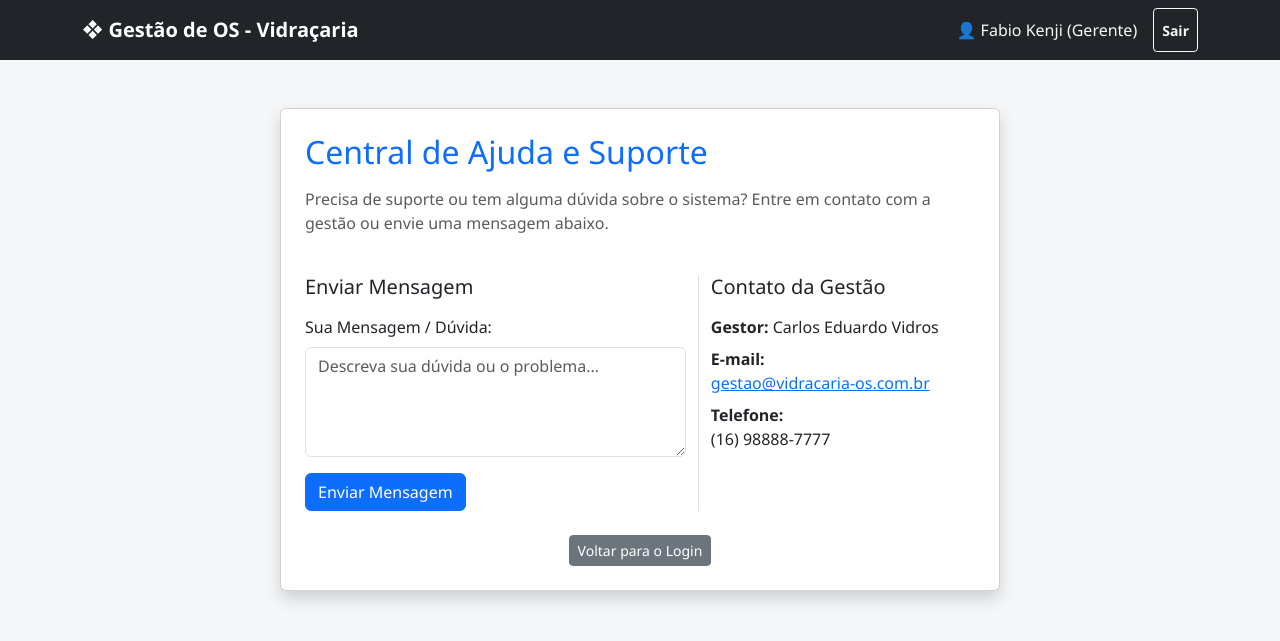
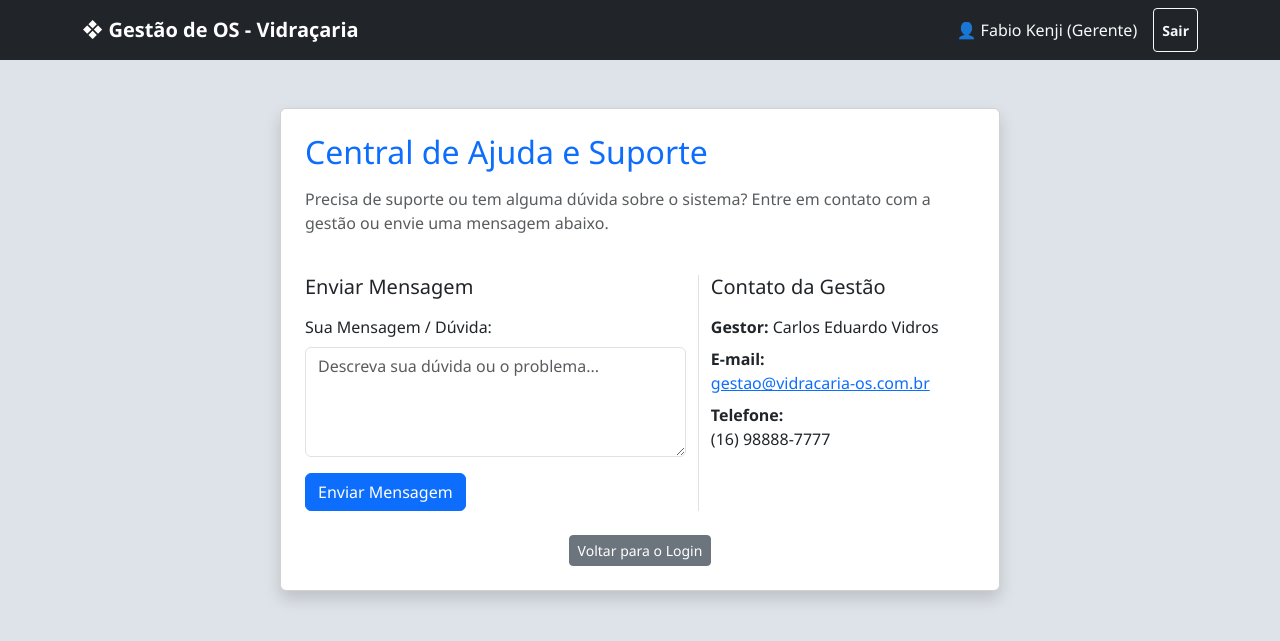
Before and after one commit to Fkenji123/Projeto-OS-em-Vidracaria, a Flask app: page /ajuda in a window 1280 px wide. Shown: the top 641 px of the page. Run offline with Flask 3, Linux system fonts and the light colour scheme; a user stored in the database is signed in.

Commit message:
fix: Correção de cor para melhor visualização

```diff
--- a/static/css/style.css
+++ b/static/css/style.css
@@ -7,7 +7,7 @@
 
 body {
     font-family: 'Segoe UI', system-ui, -apple-system, sans-serif;
-    background-color: #f4f6f8;
+    background-color: #dee3e9;
     color: #333;
 }
 
```
